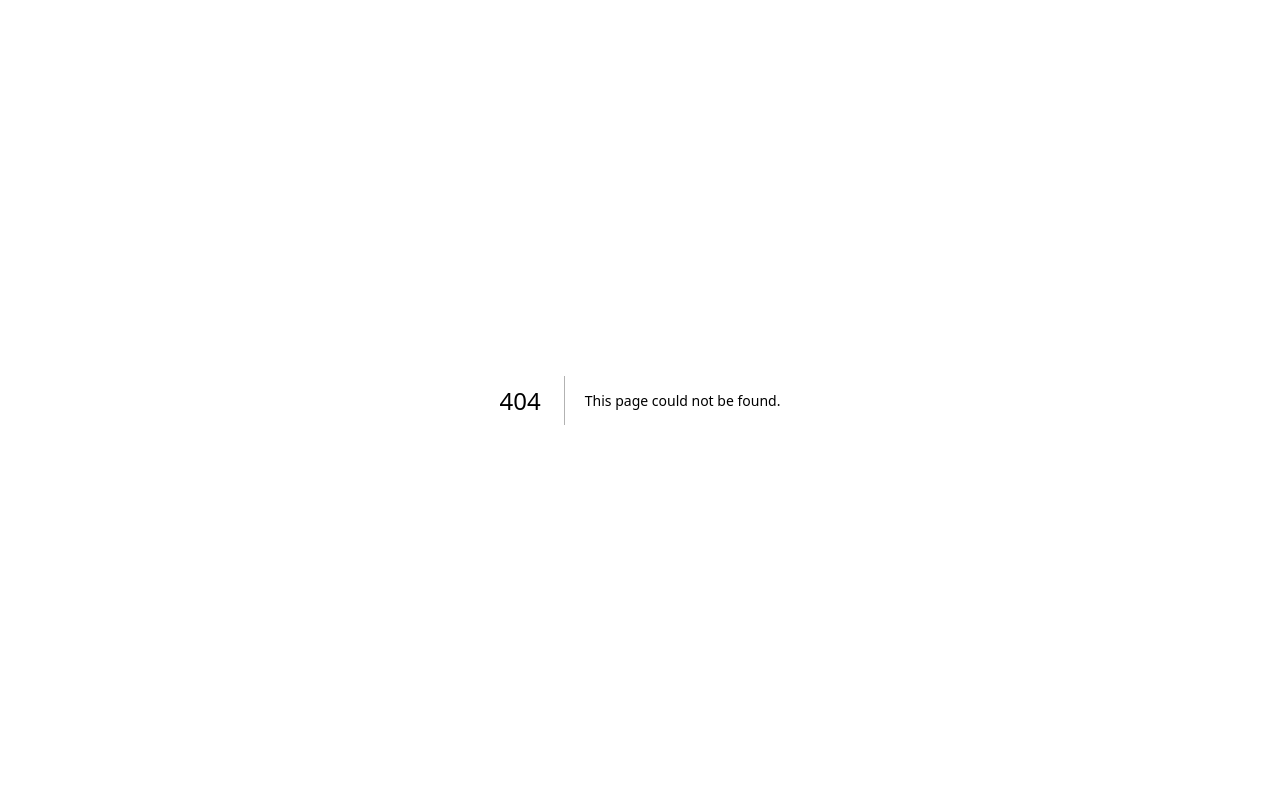
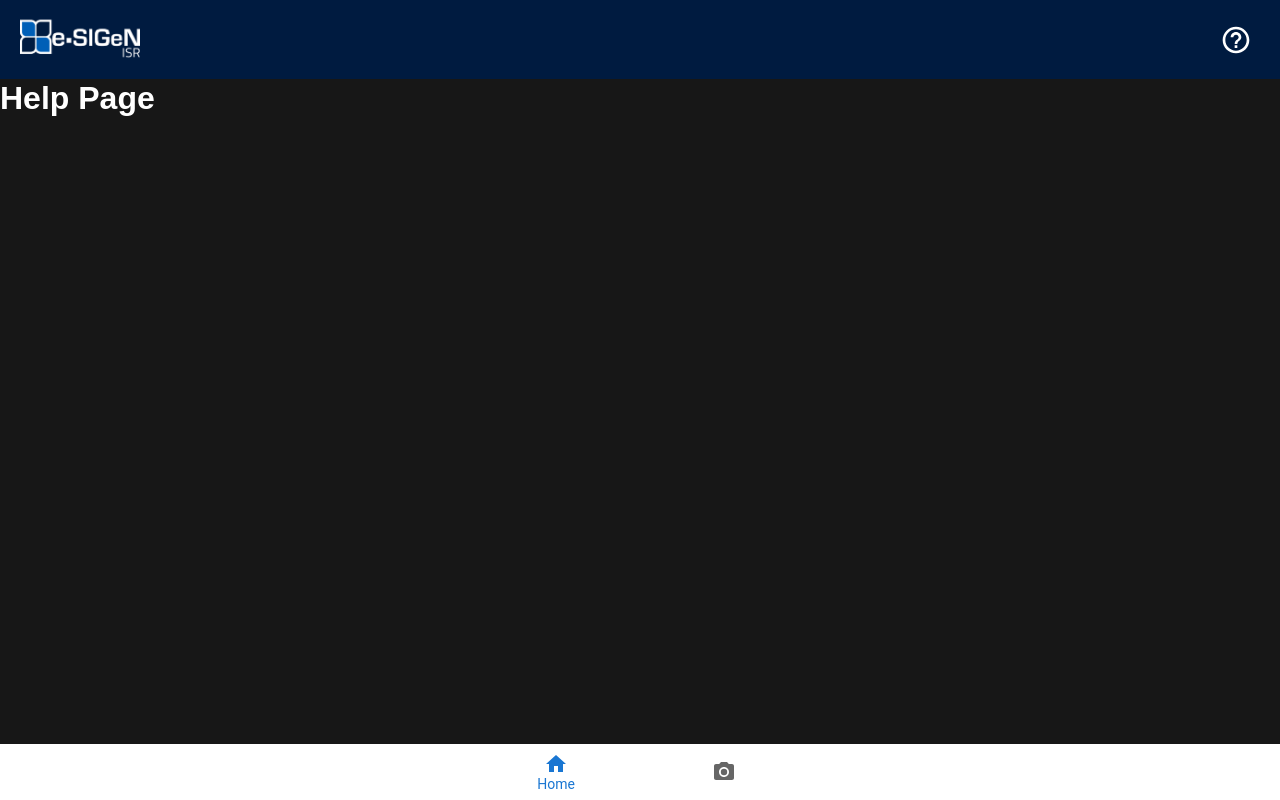
Before and after one commit to dev-amauri/CameraComponent, a Next.js app: page /help in a window 1280 px wide. Before the commit this address had no page. Built offline with nearby package versions, Linux system fonts and the light colour scheme.

Commit message:
Navbar and menu advance

```diff
--- a/package.json
+++ b/package.json
@@ -11,7 +11,8 @@
   "dependencies": {
     "@emotion/react": "^11.13.5",
     "@emotion/styled": "^11.13.5",
-    "@mui/material": "^6.1.8",
+    "@mui/icons-material": "^6.1.9",
+    "@mui/material": "^6.1.9",
     "@tensorflow/tfjs": "^4.22.0",
     "next": "15.0.3",
     "react": "^18.3.1",
--- a/src/app/globals.css
+++ b/src/app/globals.css
@@ -27,6 +27,7 @@ body {
   font-family: Arial, Helvetica, sans-serif;
   -webkit-font-smoothing: antialiased;
   -moz-osx-font-smoothing: grayscale;
+  padding: 80px 0px;
 }
 
 * {
--- /dev/null
+++ b/src/app/help/page.js
@@ -0,0 +1,3 @@
+export default function HelpPage() {
+  return <h1>Help Page</h1>;
+}
--- /dev/null
+++ b/src/app/home/page.js
@@ -0,0 +1,3 @@
+export default function HomePage() {
+  return <h1>Home Page</h1>;
+}
--- /dev/null
+++ b/src/app/inedata/page.js
@@ -0,0 +1,4 @@
+
+export default function INEDataPage() {
+  return <h1>INE Data Page</h1>;
+}
--- a/src/app/layout.js
+++ b/src/app/layout.js
@@ -1,3 +1,7 @@
+
+import BottomNavigationMenu from '@/components/navigation/BottomNavigationMenu';
+import Navbar from '@/components/navigation/navbar';
+
 import localFont from "next/font/local";
 import "./globals.css";
 
@@ -27,7 +31,9 @@ export default function RootLayout({ children }) {
         ></script>
       </head>
       <body className={`${geistSans.variable} ${geistMono.variable}`}>
+        <Navbar/>
         {children}
+        <BottomNavigationMenu />
       </body>
     </html>
   );
--- /dev/null
+++ b/src/components/navigation/BottomNavigationMenu.js
@@ -0,0 +1,39 @@
+'use client';
+
+import * as React from 'react';
+import Box from '@mui/material/Box';
+import BottomNavigation from '@mui/material/BottomNavigation';
+import BottomNavigationAction from '@mui/material/BottomNavigationAction';
+import HomeIcon from '@mui/icons-material/Home';
+import HelpIcon from '@mui/icons-material/Help';
+import CameraAltIcon from '@mui/icons-material/CameraAlt';
+import { useRouter } from 'next/navigation';
+
+export default function BottomNavigationMenu() {
+  const [value, setValue] = React.useState(0);
+  const router = useRouter();
+
+  const handleNavigation = (event, newValue) => {
+    setValue(newValue);
+    switch (newValue) {
+      case 0:
+        router.push('/home');
+        break;
+      case 1:
+        router.push('/inedata');
+        break;
+      default:
+        break;
+    }
+  };
+
+  return (
+    <Box sx={{ width: '100%', position: 'fixed', bottom: 0, }}>
+      <BottomNavigation value={value} onChange={handleNavigation} >
+        <BottomNavigationAction label="Home" icon={<HomeIcon />} />
+        {/* <BottomNavigationAction label="Help" icon={<HelpIcon />} /> */}
+        <BottomNavigationAction label="INE Data" icon={<CameraAltIcon />} />
+      </BottomNavigation>
+    </Box>
+  );
+}
--- /dev/null
+++ b/src/components/navigation/navbar.js
@@ -0,0 +1,32 @@
+"use client";
+import * as React from 'react';
+import { Box, IconButton } from '@mui/material';
+import HelpOutlineIcon from '@mui/icons-material/HelpOutline';
+import { useRouter } from 'next/navigation';
+
+export default function Navbar() {
+  const router = useRouter();
+
+  const handleNavigation = () => {
+    router.push('/help');
+  };
+
+  return (
+    <Box
+      sx={{
+        width: '100%',
+        position: 'fixed',
+        top: 0,
+        backgroundColor: 'var(--primary-blue)',
+        padding: '15px 20px',
+        display:'flex',
+        justifyContent:'space-between'
+      }}
+    >
+        <img src='/Logos/logoEsigenDark.png' alt='immage_logo' style={{width:'120px', height:'auto'}}/>
+        <IconButton color='white' onClick={handleNavigation}>
+            <HelpOutlineIcon sx={{color:'white', width:'32px', height:'32px'}} />
+        </IconButton>
+    </Box>
+  );
+}
```
Also changed, not shown: src/app/page.js (deleted, +0 -64 lines), 1 other file (tests, documents, lock files or other folders).
